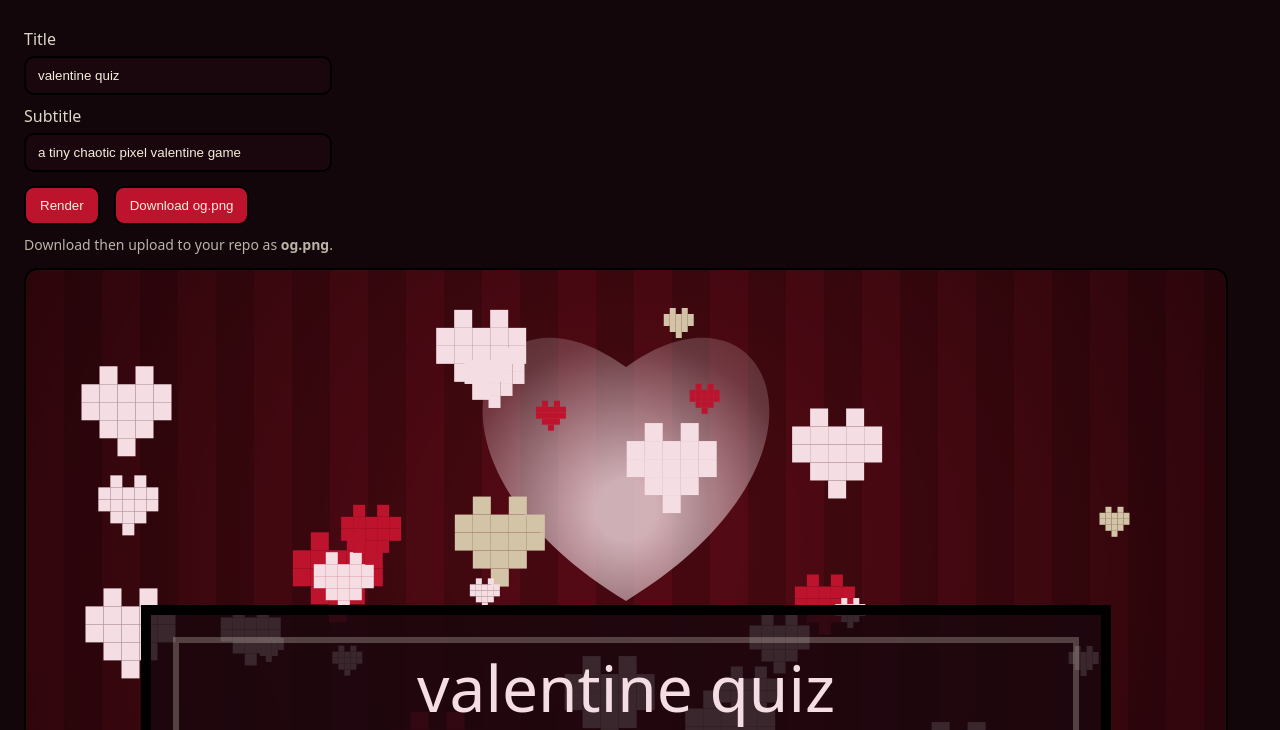
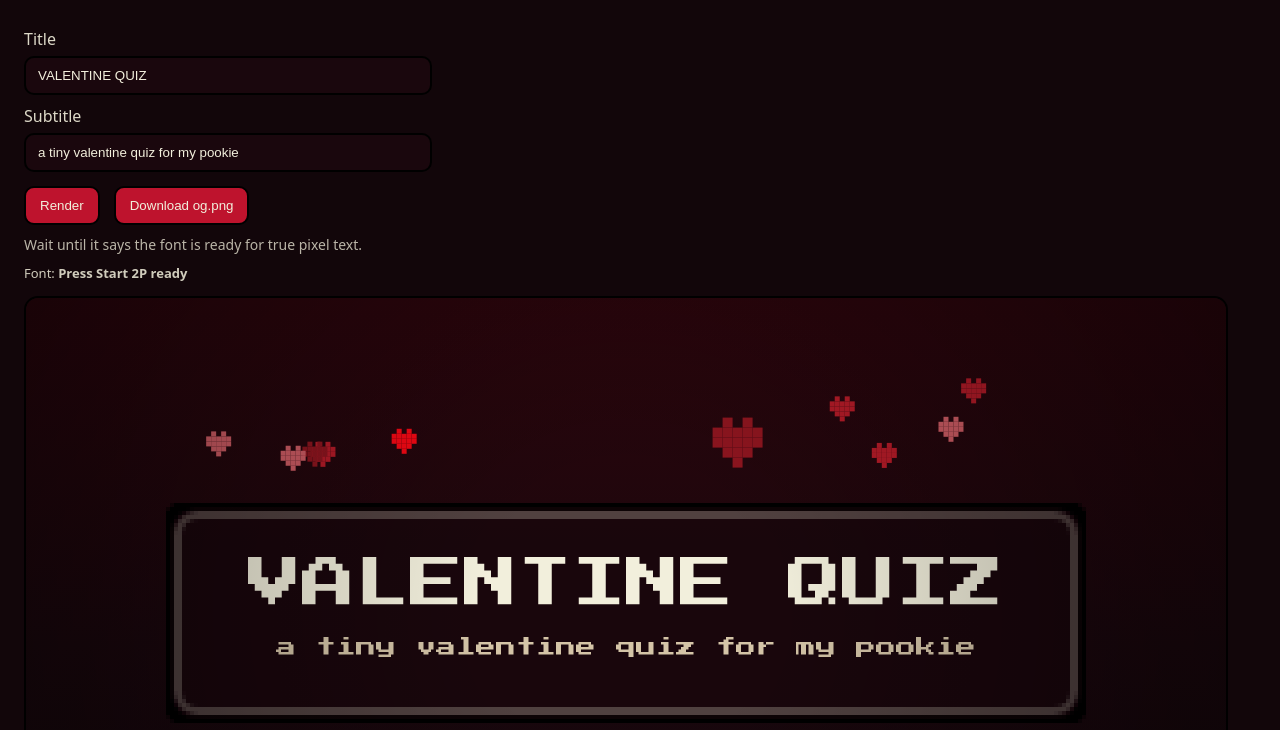
Before and after one commit to lamisjribi-max/MA-valentine-quiz, a plain HTML site: page make-banner.html in a window 1280 px wide. Shown: the part 70-800 px from the top of the page. Drawn offline with Linux system fonts and the light colour scheme.

Commit message:
Update make-banner.html

```diff
--- a/make-banner.html
+++ b/make-banner.html
@@ -4,30 +4,40 @@
   <meta charset="utf-8" />
   <meta name="viewport" content="width=device-width,initial-scale=1" />
   <title>Make OG Banner</title>
+
   <style>
     body{font-family:system-ui,Arial,sans-serif;margin:24px;background:#12060a;color:#f2efdc}
     .row{display:flex;gap:14px;flex-wrap:wrap;align-items:center}
     canvas{border:2px solid #000;border-radius:14px;image-rendering:pixelated;max-width:100%}
     button{padding:10px 14px;border-radius:10px;border:2px solid #000;background:#BE132D;color:#F2EFDC;cursor:pointer}
-    input{padding:10px 12px;border-radius:10px;border:2px solid #000;background:#1a070d;color:#F2EFDC;min-width:280px}
+    input{padding:10px 12px;border-radius:10px;border:2px solid #000;background:#1a070d;color:#F2EFDC;min-width:380px}
     label{display:block;margin:10px 0 6px;opacity:.9}
-    .hint{opacity:.75;font-size:14px;margin-top:10px}
+    .hint{opacity:.75;font-size:14px;margin-top:10px;max-width:440px}
+    .status{margin-top:10px;font-size:13px;opacity:.85}
+    .status b{opacity:1}
   </style>
+
+  <link rel="preconnect" href="https://fonts.googleapis.com">
+  <link href="https://fonts.googleapis.com/css2?family=Press+Start+2P&display=swap" rel="stylesheet">
 </head>
+
 <body>
   <h1>OG Banner Generator (1200×630)</h1>
 
   <div class="row">
     <div>
       <label>Title</label>
-      <input id="title" value="valentine quiz" />
+      <input id="title" value="VALENTINE QUIZ" />
       <label>Subtitle</label>
-      <input id="subtitle" value="a tiny chaotic pixel valentine game" />
+      <input id="subtitle" value="a tiny valentine quiz for my pookie" />
+
       <div class="row" style="margin-top:14px">
         <button id="render">Render</button>
         <button id="download">Download og.png</button>
       </div>
-      <div class="hint">Download then upload to your repo as <b>og.png</b>.</div>
+
+      <div class="hint">Wait until it says the font is ready for true pixel text.</div>
+      <div class="status" id="status">Font: <b>loading…</b></div>
     </div>
 
     <canvas id="c" width="1200" height="630"></canvas>
@@ -36,73 +46,127 @@
 <script>
 const C = document.getElementById("c");
 const ctx = C.getContext("2d");
+ctx.imageSmoothingEnabled = false;
 
-const palette = {
-  chineseRed: "#BE132D",
-  rioRed: "#8A2232",
-  intimatePink: "#F4DEE3",
-  papyrus: "#F2EFDC",
-  stalactite: "#D4C4A7",
+const statusEl = document.getElementById("status");
+
+const heartColors = ["#B61B28", "#8E151F", "#D05D65", "#F70814"];
+
+const bg = {
+  top: "#2b050c",
+  mid: "#1a070d",
+  bot: "#12060a",
+  panel: "rgba(26,7,13,0.88)",
   ink: "#000000",
-  deep: "#12060a",
+  paper: "#F2EFDC",
+  stone: "#D4C4A7",
 };
 
-function drawPixelRect(x,y,w,h,fill,stroke=palette.ink,sw=6){
-  ctx.fillStyle = fill; ctx.fillRect(x,y,w,h);
-  ctx.lineWidth = sw; ctx.strokeStyle = stroke; ctx.strokeRect(x,y,w,h);
+let fontReady = false;
+
+// Centered panel geometry (used for exclusion too)
+const panel = { x: 140, y: 205, w: 920, h: 220 }; // centered-ish, not bottom
+
+async function ensureFont(){
+  try{
+    await document.fonts.ready;
+    await document.fonts.load("54px 'Press Start 2P'");
+    await document.fonts.load("20px 'Press Start 2P'");
+    fontReady = true;
+    statusEl.innerHTML = "Font: <b>Press Start 2P ready</b>";
+  }catch{
+    statusEl.innerHTML = "Font: <b>fallback (couldn’t confirm)</b>";
+  }
 }
 
-function drawCurtainStripes(){
-  ctx.fillStyle = palette.deep;
-  ctx.fillRect(0,0,1200,630);
-
-  // curtains
-  for(let i=0;i<1200;i+=38){
-    ctx.fillStyle = (Math.floor(i/38)%2===0) ? "#6e0d1b" : "#5b0b16";
-    ctx.fillRect(i,0,38,630);
-  }
-
-  //  vignette
-  const g = ctx.createRadialGradient(600,260,80,600,320,760);
-  g.addColorStop(0,"rgba(0,0,0,0)");
-  g.addColorStop(1,"rgba(0,0,0,0.55)");
+function drawBackground(){
+  const g = ctx.createLinearGradient(0,0,0,630);
+  g.addColorStop(0, bg.top);
+  g.addColorStop(0.55, bg.mid);
+  g.addColorStop(1, bg.bot);
   ctx.fillStyle = g;
   ctx.fillRect(0,0,1200,630);
 }
 
-function heartMaskPath(cx, cy, size){
-  ctx.beginPath();
-  const s=size;
-  ctx.moveTo(cx, cy + s*0.35);
-  ctx.bezierCurveTo(cx - s*0.9, cy - s*0.2, cx - s*0.55, cy - s*0.95, cx, cy - s*0.55);
-  ctx.bezierCurveTo(cx + s*0.55, cy - s*0.95, cx + s*0.9, cy - s*0.2, cx, cy + s*0.35);
-  ctx.closePath();
+function drawVignette(){
+  const v = ctx.createRadialGradient(600,315,140,600,315,860);
+  v.addColorStop(0,"rgba(0,0,0,0)");
+  v.addColorStop(1,"rgba(0,0,0,0.55)");
+  ctx.fillStyle = v;
+  ctx.fillRect(0,0,1200,630);
 }
 
-function drawSpotlight(){
-  ctx.fillStyle="rgba(0,0,0,0.24)";
-  ctx.fillRect(0,0,1200,630);
+// Pixel-rounded panel via low-res offscreen canvas scaled up (true pixel corners)
+function drawPixelRoundedPanel(x,y,w,h,opts){
+  const scale = 4;                      // pixelation factor
+  const ow = Math.round(w/scale);
+  const oh = Math.round(h/scale);
 
-  ctx.save();
-  heartMaskPath(600, 240, 260);
-  ctx.clip();
+  const oc = document.createElement("canvas");
+  oc.width = ow;
+  oc.height = oh;
+  const o = oc.getContext("2d");
+  o.imageSmoothingEnabled = false;
 
-  const rg = ctx.createRadialGradient(600,240,30,600,240,340);
-  rg.addColorStop(0,"rgba(244,222,227,0.78)");
-  rg.addColorStop(0.45,"rgba(244,222,227,0.22)");
-  rg.addColorStop(1,"rgba(244,222,227,0)");
-  ctx.fillStyle = rg;
-  ctx.fillRect(0,0,1200,630);
+  const fill = opts.fill ?? bg.panel;
+  const stroke = opts.stroke ?? bg.ink;
+  const sw = opts.strokeWidth ?? 3;     // in OFFSCREEN pixels
+  const rad = opts.radius ?? 6;         // in OFFSCREEN pixels
+  const innerStroke = opts.innerStroke ?? "rgba(242,239,220,0.25)";
+  const innerSw = opts.innerStrokeWidth ?? 2;
 
-  ctx.restore();
+  function roundRectPath(cx, cy, cw, ch, r){
+    o.beginPath();
+    o.moveTo(cx+r, cy);
+    o.arcTo(cx+cw, cy, cx+cw, cy+ch, r);
+    o.arcTo(cx+cw, cy+ch, cx, cy+ch, r);
+    o.arcTo(cx, cy+ch, cx, cy, r);
+    o.arcTo(cx, cy, cx+cw, cy, r);
+    o.closePath();
+  }
+
+  // fill
+  roundRectPath(0,0,ow,oh,rad);
+  o.fillStyle = fill;
+  o.fill();
+
+  // outer stroke
+  o.lineJoin = "round";
+  o.lineWidth = sw;
+  o.strokeStyle = stroke;
+  o.stroke();
+
+  // inner frame (pixel “inset”)
+  const inset = 3;
+  roundRectPath(inset, inset, ow-2*inset, oh-2*inset, Math.max(2, rad-2));
+  o.lineWidth = innerSw;
+  o.strokeStyle = innerStroke;
+  o.stroke();
+
+  // draw upscaled
+  ctx.imageSmoothingEnabled = false;
+  ctx.drawImage(oc, x, y, ow*scale, oh*scale);
+}
+
+function drawText(title, subtitle){
+  ctx.textAlign = "center";
+  ctx.textBaseline = "top";
+
+  // Smaller title + smaller subtitle
+  ctx.fillStyle = bg.paper;
+  ctx.font = "54px 'Press Start 2P', system-ui, sans-serif";
+  ctx.fillText((title || "VALENTINE QUIZ").toUpperCase(), 600, panel.y + 54);
+
+  ctx.fillStyle = bg.stone;
+  ctx.font = "20px 'Press Start 2P', system-ui, sans-serif";
+  ctx.fillText((subtitle || "a tiny valentine quiz for my pookie"), 600, panel.y + 134);
 }
 
 function drawHearts(){
-  // Pixel hearts scattered
   function pxHeart(x,y,scale,color){
-    ctx.fillStyle=color;
-    const p=6*scale;
-    const blocks=[
+    ctx.fillStyle = color;
+    const p = 5 * scale; // small pixels
+    const blocks = [
       [1,0],[3,0],
       [0,1],[1,1],[2,1],[3,1],[4,1],
       [0,2],[1,2],[2,2],[3,2],[4,2],
@@ -110,54 +174,67 @@ function drawHearts(){
       [2,4]
     ];
     for(const [bx,by] of blocks){
-      ctx.fillRect(x+bx*p,y+by*p,p,p);
+      ctx.fillRect(x + bx*p, y + by*p, p, p);
     }
   }
 
-  for(let i=0;i<42;i++){
-    const x = 30 + Math.random()*1140;
-    const y = 30 + Math.random()*540;
-    const s = 1 + Math.floor(Math.random()*3);
+  // 1) avoid edges where vignette is strongest
+  function inVignetteEdgeZone(x,y){
+    return (x < 120 || x > 1080 || y < 80 || y > 580);
+  }
 
-    const r = Math.random();
-    const col =
-      r < 0.28 ? palette.chineseRed :
-      r < 0.78 ? palette.intimatePink :
-                 palette.stalactite;
+  // 2) avoid panel zone (no hearts under the text box)
+  function inPanelZone(x,y){
+    return x > panel.x - 40 && x < panel.x + panel.w + 40 &&
+           y > panel.y - 40 && y < panel.y + panel.h + 40;
+  }
 
-    pxHeart(x,y,s,col);
+  let placed = 0;
+  let safety = 0;
+
+  while(placed < 25 && safety < 3000){
+    safety++;
+
+    const x = 120 + Math.random()*960;
+    const y = 80  + Math.random()*500;
+
+    if(inVignetteEdgeZone(x,y)) continue;
+    if(inPanelZone(x,y)) continue;
+
+    const s = (Math.random() < 0.88) ? 1 : 2;
+    const col = heartColors[(Math.random()*heartColors.length) | 0];
+
+    pxHeart(x, y, s, col);
+    placed++;
   }
 }
 
-function drawText(title, subtitle){
-  drawPixelRect(120, 340, 960, 220, "rgba(26,7,13,0.85)", palette.ink, 10);
-  drawPixelRect(150, 370, 900, 160, "rgba(0,0,0,0)", "rgba(242,239,220,0.25)", 6);
+function render(){
+  const title = document.getElementById("title").value || "VALENTINE QUIZ";
+  const subtitle = document.getElementById("subtitle").value || "a tiny valentine quiz for my pookie";
 
-  ctx.fillStyle = palette.intimatePink;
-  ctx.font = "64px 'Press Start 2P', system-ui, sans-serif";
-  ctx.textAlign = "center";
-  ctx.textBaseline = "top";
-  ctx.fillText((title||"valentine quiz").toLowerCase(), 600, 392);
-
-  ctx.fillStyle = palette.papyrus;
-  ctx.font = "28px 'Press Start 2P', system-ui, sans-serif";
-  ctx.fillText((subtitle||"").toLowerCase(), 600, 470);
-}
-
-function render(){
-  const title = document.getElementById("title").value || "valentine quiz";
-  const subtitle = document.getElementById("subtitle").value || "";
   ctx.clearRect(0,0,1200,630);
 
-  drawCurtainStripes();
-  drawSpotlight();
+  drawBackground();
   drawHearts();
+
+  drawPixelRoundedPanel(panel.x, panel.y, panel.w, panel.h, {
+    fill: bg.panel,
+    stroke: bg.ink,
+    strokeWidth: 3,            // offscreen px
+    radius: 7,                 // offscreen px
+    innerStroke: "rgba(242,239,220,0.25)",
+    innerStrokeWidth: 2
+  });
+
   drawText(title, subtitle);
+  drawVignette();
 }
 
 document.getElementById("render").addEventListener("click", render);
 
-document.getElementById("download").addEventListener("click", () => {
+document.getElementById("download").addEventListener("click", async () => {
+  if(!fontReady) await ensureFont();
   render();
   const a = document.createElement("a");
   a.download = "og.png";
@@ -165,7 +242,11 @@ document.getElementById("download").addEventListener("click", () => {
   a.click();
 });
 
-render();
+(async () => {
+  render();
+  await ensureFont();
+  render();
+})();
 </script>
 </body>
 </html>
```
